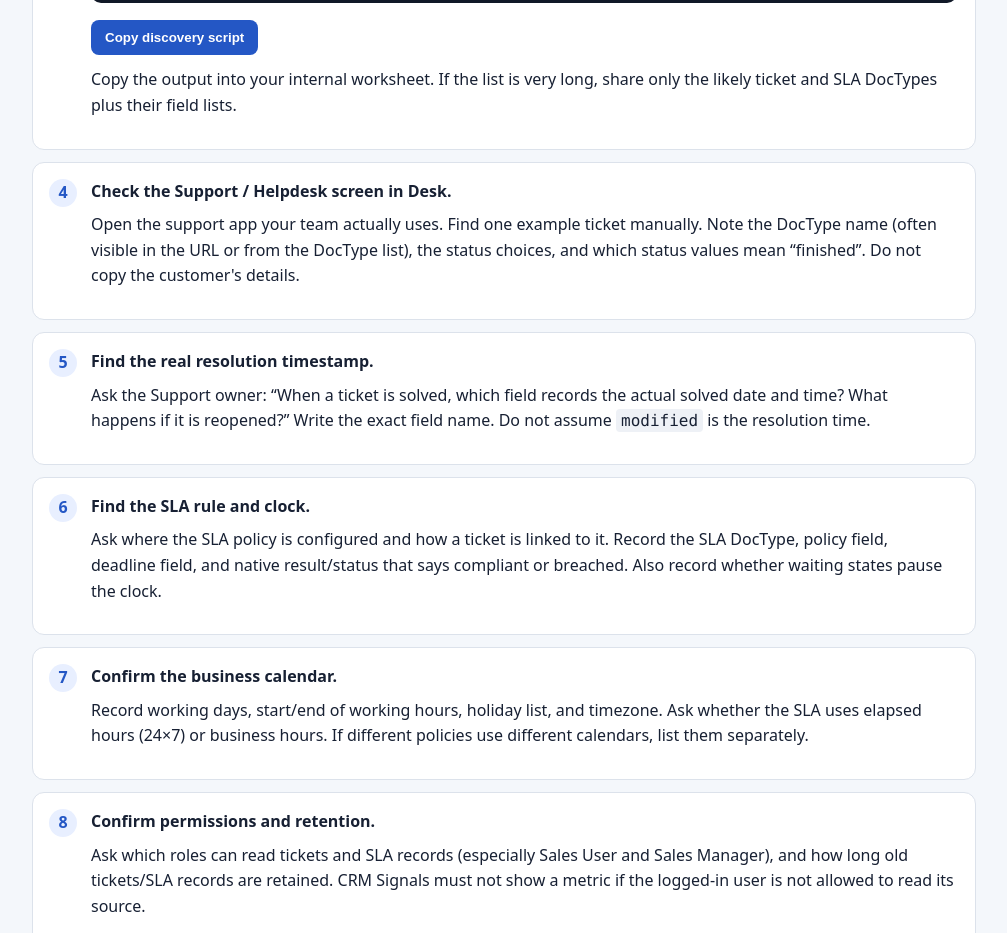
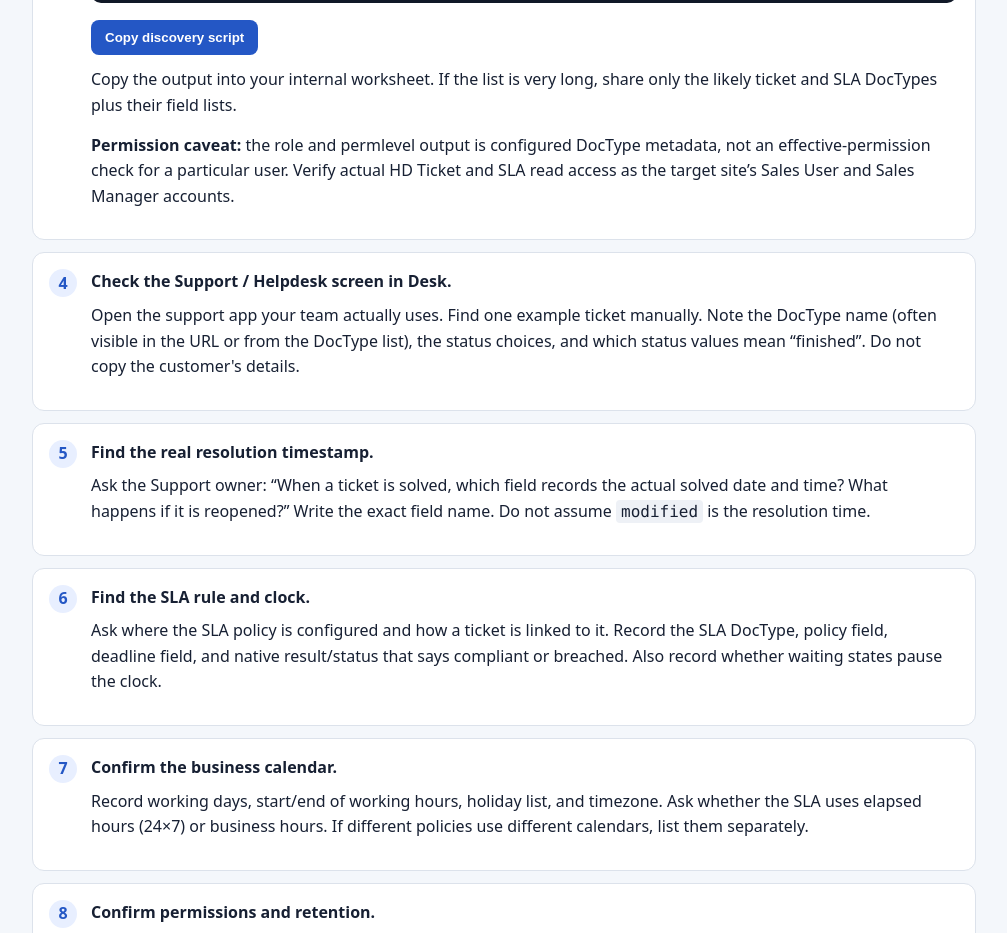
Before and after one commit to MitMike/crm_signals, a website: page docs/D3_SUPPORT_SLA_DISCOVERY_GUIDE.html in a window 1280 px wide. Shown: the part 3160-4093 px from the top of the page, without its empty margins (136-1143 px from the left). Drawn offline with Linux system fonts and the light colour scheme.

Commit message:
docs(d3): clarify metadata versus effective permissions

```diff
--- a/docs/D3_SUPPORT_SLA_DISCOVERY_GUIDE.html
+++ b/docs/D3_SUPPORT_SLA_DISCOVERY_GUIDE.html
@@ -112,7 +112,7 @@ for d in sorted(candidates, key=lambda x: (x.module or "", x.name or "")):
 
 print("\\n=== END: metadata only; no ticket records were read ===")</pre>
 <button type="button" onclick="copyScript()">Copy discovery script</button><span id="copyStatus" class="muted" aria-live="polite"></span>
-<p>Copy the output into your internal worksheet. If the list is very long, share only the likely ticket and SLA DocTypes plus their field lists.</p></li>
+<p>Copy the output into your internal worksheet. If the list is very long, share only the likely ticket and SLA DocTypes plus their field lists.</p><p><strong>Permission caveat:</strong> the role and permlevel output is configured DocType metadata, not an effective-permission check for a particular user. Verify actual HD Ticket and SLA read access as the target site’s Sales User and Sales Manager accounts.</p></li>
 <li><strong>Check the Support / Helpdesk screen in Desk.</strong><p>Open the support app your team actually uses. Find one example ticket manually. Note the DocType name (often visible in the URL or from the DocType list), the status choices, and which status values mean “finished”. Do not copy the customer's details.</p></li>
 <li><strong>Find the real resolution timestamp.</strong><p>Ask the Support owner: “When a ticket is solved, which field records the actual solved date and time? What happens if it is reopened?” Write the exact field name. Do not assume <code>modified</code> is the resolution time.</p></li>
 <li><strong>Find the SLA rule and clock.</strong><p>Ask where the SLA policy is configured and how a ticket is linked to it. Record the SLA DocType, policy field, deadline field, and native result/status that says compliant or breached. Also record whether waiting states pause the clock.</p></li>
```
